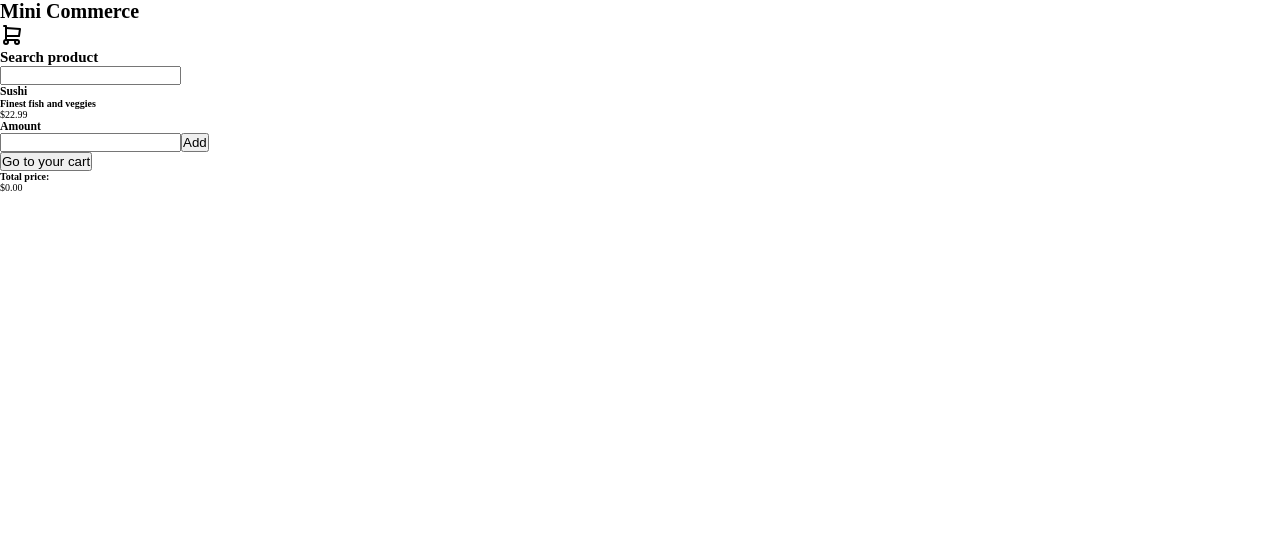
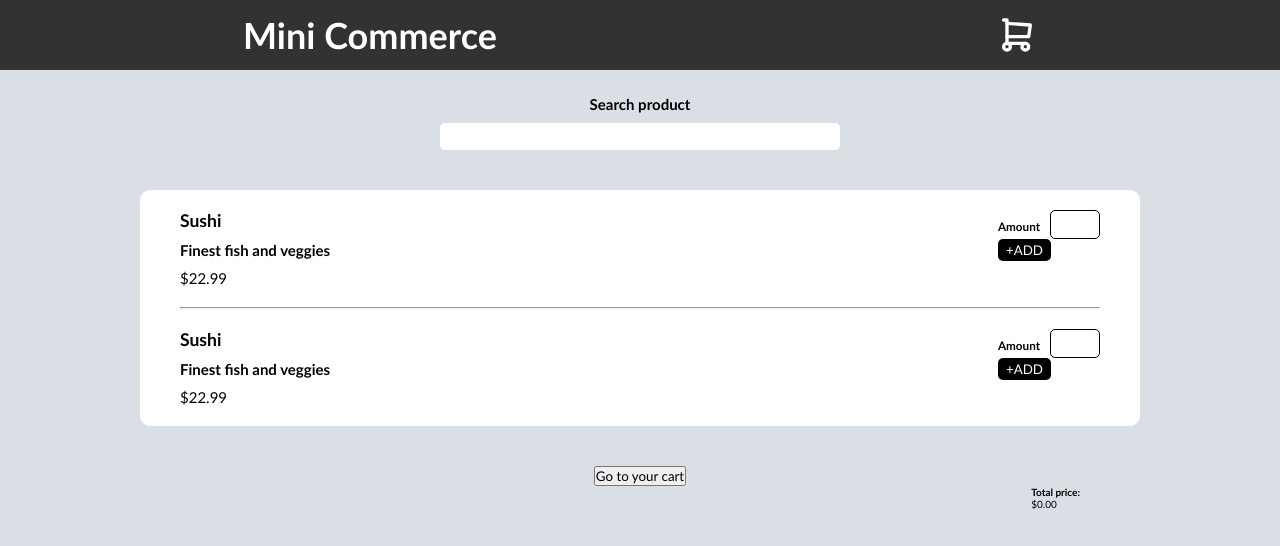
Before and after one commit to bernardkrehula/React-mini-commerce, a React (Vite) app in the folder my-app/: page / in a window 1280 px wide. Shown: the top 546 px of the page. Built offline with nearby package versions, Linux system fonts and the light colour scheme.

Commit message:
Set font sizes

```diff
--- a/my-app/src/App.css
+++ b/my-app/src/App.css
@@ -5,4 +5,96 @@ html {
   margin: 0;
   padding: 0;
   box-sizing: border-box;
+  font-family: 'Trebuchet MS', 'Lucida Sans Unicode', 'Lucida Grande', 'Lucida Sans', Arial, sans-serif;
 }
+body{
+  background-color: rgb(217, 223, 228);
+}
+.main {
+  height: 100%;
+}
+.web-name {
+  display: flex;
+  justify-content: center;
+  background-color: rgb(50, 50, 50);
+  color: white;
+  gap: 500px;
+  height: 70px;
+  font-size: 1.8rem;
+  align-items: center;
+}
+.web-name svg {
+  height: 40px;
+  width: 40px;
+}
+.title{
+  text-align: center;
+  margin-top: 25px;
+}
+.title h2 {
+  margin-bottom: 10px;
+}
+.title input {
+  width: 400px;
+  border: none;
+  font-size: 2.2rem;
+  border-radius: 5px;
+}
+.feed{
+  width: 1000px;
+  margin: 0 auto;
+}
+.cart-btn{
+  display: block;
+  margin: 0 auto;
+
+}
+.total-price{
+  width: fit-content;
+  margin-left: auto;
+  margin-right: 200px;
+}
+.shop-content {
+  display: flex;
+  flex-direction: column;
+  list-style: none;
+  margin-top: 40px;
+  margin-bottom: 40px;
+  background-color: white;
+  padding: 20px 40px;
+  border-radius: 10px;
+  gap: 20px;
+}
+.shop-content li {
+  display: flex;
+}
+.product-info {
+  display: flex;
+  flex-direction: column;
+  font-size: 1.5rem;
+  gap: 10px;
+}
+.product-amount {
+  margin-left: auto;
+}
+.product-amount h3 {
+  display: inline;
+}
+.product-amount input {
+  width: 50px;
+  font-size: 1.7rem;
+  padding: 3px 5px;
+  border-radius: 5px;
+  border: 1px solid black;
+  margin-left: 10px;
+
+}
+.product-amount button{
+  display: block;
+  padding: 3px 8px;
+  border: none;
+  border-radius: 5px;
+  background-color: black;
+  color: white;
+  cursor: pointer;
+}
--- a/my-app/src/App.jsx
+++ b/my-app/src/App.jsx
@@ -7,12 +7,12 @@ function App() {
   return (
     <>
       <div className='main'>
-        <div className='title'>
+        <div className='web-name'>
           <h1>Mini Commerce</h1>
-          <svg  xmlns="http://www.w3.org/2000/svg"  width="24"  height="24"  viewBox="0 0 24 24"  fill="none"  stroke="currentColor"  stroke-width="2"  stroke-linecap="round"  stroke-linejoin="round"  class="icon icon-tabler icons-tabler-outline icon-tabler-shopping-cart"><path stroke="none" d="M0 0h24v24H0z" fill="none"/><path d="M6 19m-2 0a2 2 0 1 0 4 0a2 2 0 1 0 -4 0" /><path d="M17 19m-2 0a2 2 0 1 0 4 0a2 2 0 1 0 -4 0" /><path d="M17 17h-11v-14h-2" /><path d="M6 5l14 1l-1 7h-13" /></svg>
+          <svg  xmlns="http://www.w3.org/2000/svg"  width="24"  height="24"  viewBox="0 0 24 24"  fill="none"  stroke="currentColor"  strokeWidth="2"  strokeLinecap="round"  strokeLinejoin="round"  className="icon icon-tabler icons-tabler-outline icon-tabler-shopping-cart"><path stroke="none" d="M0 0h24v24H0z" fill="none"/><path d="M6 19m-2 0a2 2 0 1 0 4 0a2 2 0 1 0 -4 0" /><path d="M17 19m-2 0a2 2 0 1 0 4 0a2 2 0 1 0 -4 0" /><path d="M17 17h-11v-14h-2" /><path d="M6 5l14 1l-1 7h-13" /></svg>
         </div>
         <div className='feed'>
-          <div>
+          <div className='title'>
             <h2>Search product</h2>
             <input></input>
           </div>
@@ -26,14 +26,27 @@ function App() {
               <div className='product-amount'>
                 <h3>Amount</h3>
                 <input type="number" />
-                <button>Add</button>
+                <button>+ADD</button>
+              </div>
+            </li>
+            <hr></hr>
+            <li>
+              <div className='product-info'>
+                <h3>Sushi</h3>
+                <h4>Finest fish and veggies</h4>
+                <span>$22.99</span>
+              </div>
+              <div className='product-amount'>
+                <h3>Amount</h3>
+                <input type="number" />
+                <button>+ADD</button>
               </div>
             </li>
 
           </ul>
         </div>
-        <button>Go to your cart</button>
-        <div>
+        <button className='cart-btn'>Go to your cart</button>
+        <div className='total-price'>
           <h4>Total price:</h4>
           <span>$0.00</span>
         </div>
```
